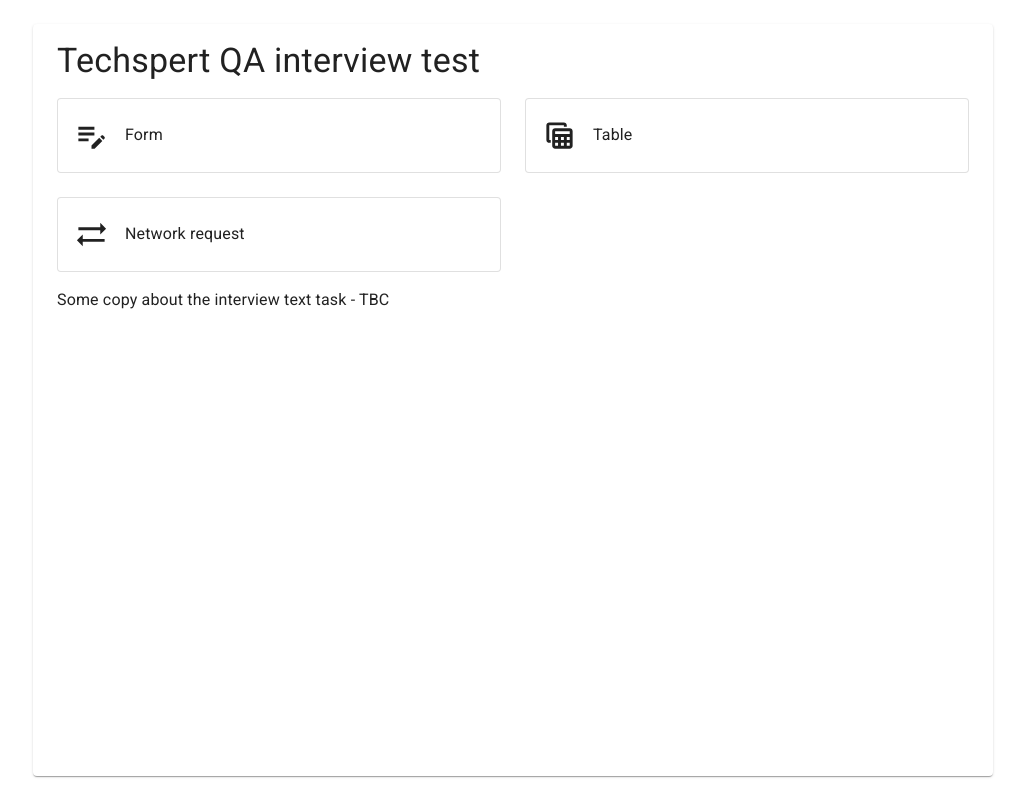
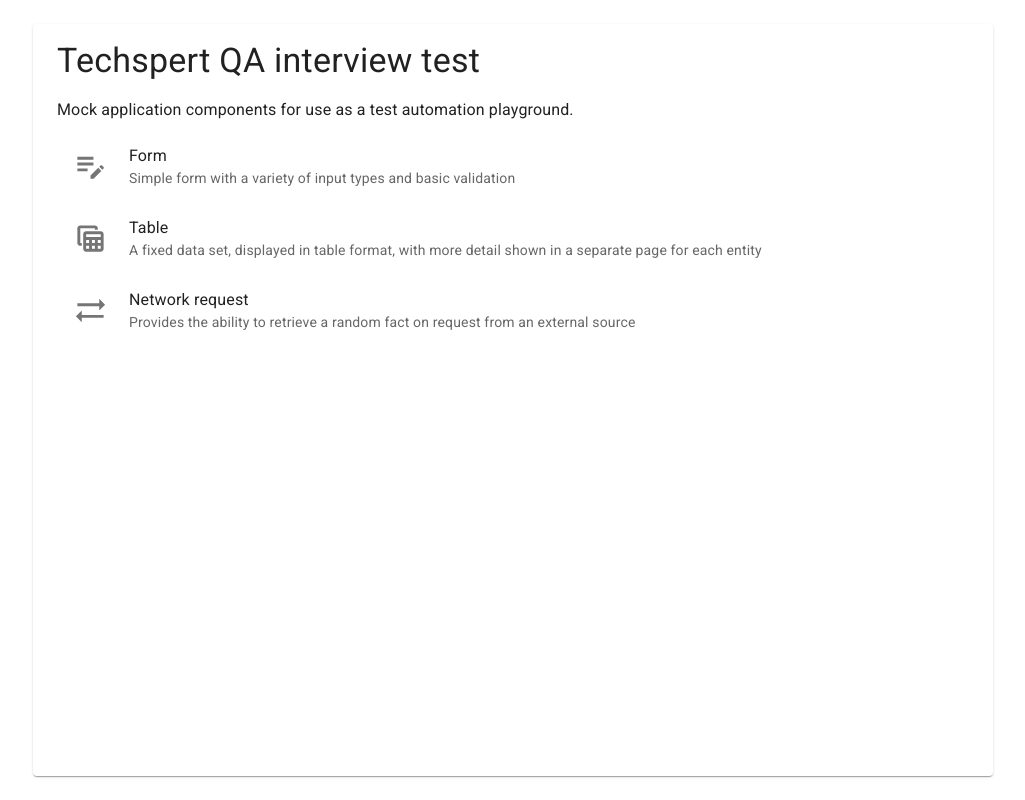
Before and after one commit to techspert-io/txp-qa-interview-test, a Next.js app: page / in a window 1280 px wide. Shown: the whole page, without its empty margins (127-1152 px from the left). Built offline with nearby package versions, Linux system fonts and the light colour scheme.

Commit message:
refactor home page layout

```diff
--- a/src/app/page.tsx
+++ b/src/app/page.tsx
@@ -1,70 +1,60 @@
 import { PageTitleAndNavigation } from '@/libs/react/components/title';
 import { EditNote, SyncAlt, TableView } from '@mui/icons-material';
-import { Box, Card, Typography } from '@mui/material';
-import Grid from '@mui/material/Grid2';
+import {
+  List,
+  ListItem,
+  ListItemIcon,
+  ListItemText,
+  Stack,
+  Typography,
+} from '@mui/material';
 import Link from 'next/link';
-
-const icons = {
-  form: EditNote,
-  table: TableView,
-  networkRequest: SyncAlt,
-};
-
-const Item = ({
-  title,
-  href,
-  icon,
-}: {
-  title: string;
-  href: string;
-  icon: keyof typeof icons;
-}) => {
-  const Icon = icons[icon];
-
-  return (
-    <Grid size={{ xs: 2, sm: 4, md: 4 }}>
-      <Link href={href}>
-        <Card
-          variant="outlined"
-          sx={{
-            minHeight: 75,
-            p: 2,
-            display: 'flex',
-            alignItems: 'center',
-          }}
-        >
-          <Box
-            sx={{ display: 'flex', flexDirection: 'row', alignItems: 'center' }}
-          >
-            <Icon fontSize="large" sx={{ marginRight: 2 }} />
-            <Typography>{title}</Typography>
-          </Box>
-        </Card>
-      </Link>
-    </Grid>
-  );
-};
 
 export default function Home() {
   return (
     <>
       <PageTitleAndNavigation />
-      <Grid
-        container
-        spacing={{ xs: 2, md: 3 }}
-        columns={{ xs: 2, sm: 2, md: 8 }}
-        sx={{ marginBottom: 2 }}
-        display="flex"
-      >
-        <Item title="Form" href="/form" icon="form" />
-        <Item title="Table" href="/table" icon="table" />
-        <Item
-          title="Network request"
-          href="/network-request"
-          icon="networkRequest"
-        />
-      </Grid>
-      <Typography>Some copy about the interview text task - TBC</Typography>
+      <Stack>
+        <Typography>
+          Mock application components for use as a test automation playground.
+        </Typography>
+        <List>
+          <Link href="/form">
+            <ListItem>
+              <ListItemIcon>
+                <EditNote fontSize="large" />
+              </ListItemIcon>
+              <ListItemText
+                primary="Form"
+                secondary="Simple form with a variety of input types and basic validation"
+              />
+            </ListItem>
+          </Link>
+
+          <Link href="/table">
+            <ListItem>
+              <ListItemIcon>
+                <TableView fontSize="large" />
+              </ListItemIcon>
+              <ListItemText
+                primary="Table"
+                secondary="A fixed data set, displayed in table format, with more detail shown in a separate page for each entity"
+              />
+            </ListItem>
+          </Link>
+          <Link href="/network-request">
+            <ListItem>
+              <ListItemIcon>
+                <SyncAlt fontSize="large" />
+              </ListItemIcon>
+              <ListItemText
+                primary="Network request"
+                secondary="Provides the ability to retrieve a random fact on request from an external source"
+              />
+            </ListItem>
+          </Link>
+        </List>
+      </Stack>
     </>
   );
 }
```
